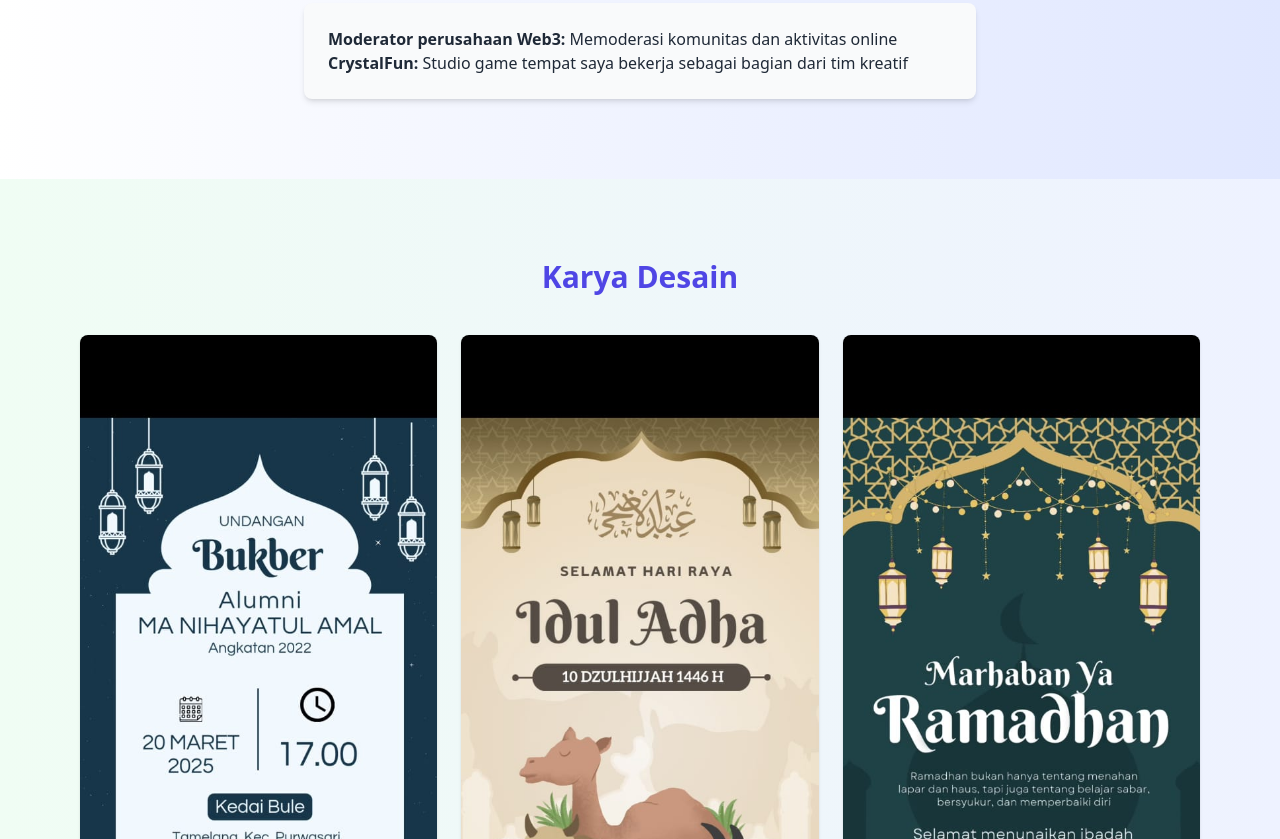
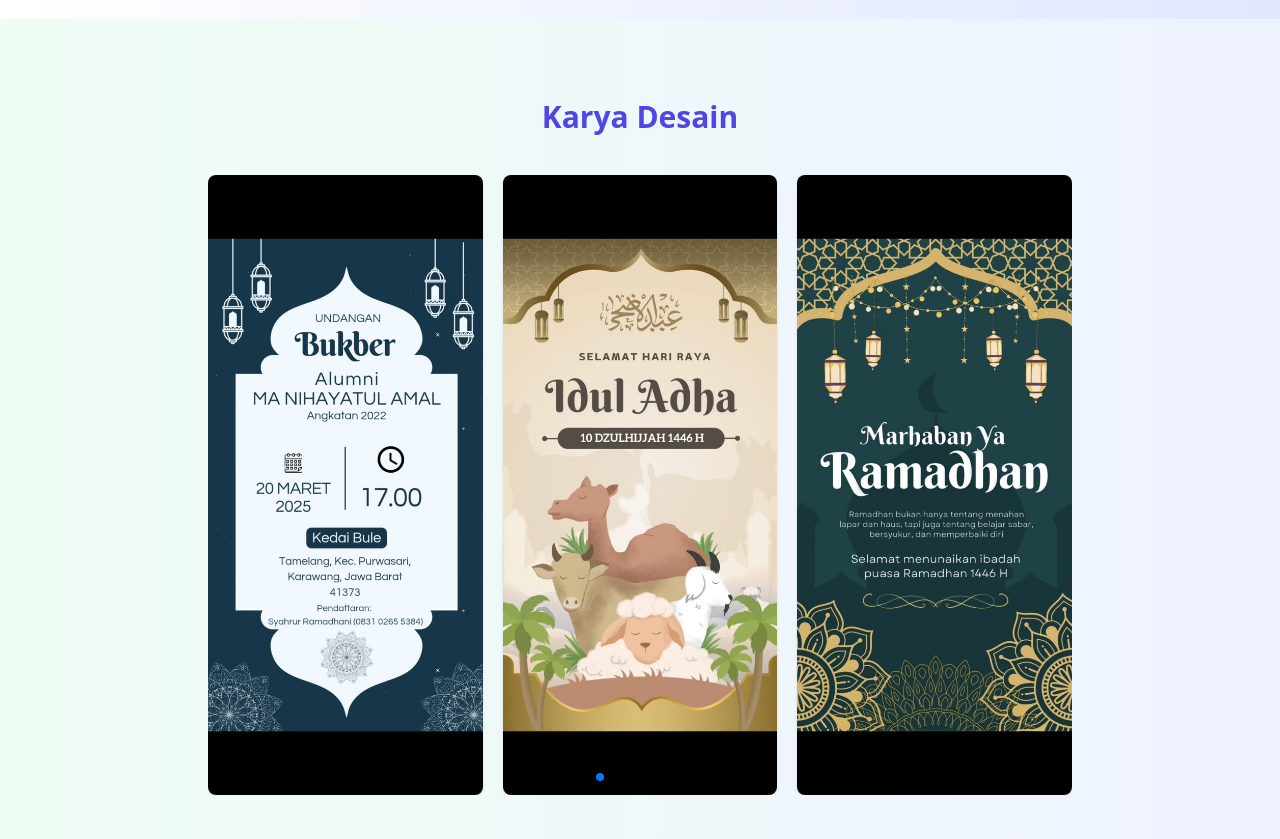
Before and after one commit to Rulzboys/portofolio, a plain HTML site: page index.html in a window 1280 px wide. Shown: the part 1901-2740 px from the top of the page. Drawn offline with nearby package versions, Linux system fonts and the light colour scheme.

```diff
--- a/index.html
+++ b/index.html
@@ -6,6 +6,7 @@
   <title>Portofolio Syahrur Ramadhani</title>
   <script src="https://cdn.tailwindcss.com"></script>
   <link href="https://unpkg.com/aos@2.3.4/dist/aos.css" rel="stylesheet" />
+  <link rel="stylesheet" href="https://cdn.jsdelivr.net/npm/swiper@10/swiper-bundle.min.css" />
   <style>
     html { scroll-behavior: smooth; }
     body {
@@ -30,7 +31,6 @@
         <a href="#contact" class="hover:text-indigo-600">Contact Us</a>
       </nav>
     </div>
-    <!-- Mobile Menu -->
     <div id="mobile-menu" class="md:hidden hidden px-4 pb-4 space-y-2">
       <a href="#home" class="block text-sm">Home</a>
       <a href="#about" class="block text-sm">About</a>
@@ -66,10 +66,7 @@
     </div>
   </section>
 
-
-  <!-- Skill -->
-  <section id="skills" class="py-20 bg-gradient-to-r from-indigo-50 to-green-50" data-aos="fade-up">
-    <!-- Skill -->
+  <!-- Skills -->
   <section id="skills" class="py-20 bg-gradient-to-r from-indigo-100 via-white to-indigo-100">
     <div class="max-w-6xl mx-auto px-4 text-center" data-aos="fade-up">
       <h3 class="text-3xl font-semibold text-indigo-600 mb-10">Keahlian Desain</h3>
@@ -90,9 +87,6 @@
     </div>
   </section>
 
-    </div>
-  </section>
-
   <!-- Experience -->
   <section class="py-20 bg-gradient-to-r from-white to-indigo-100" id="experience" data-aos="fade-up">
     <div class="max-w-6xl mx-auto px-4 text-center">
@@ -104,20 +98,39 @@
     </div>
   </section>
 
-  <!-- Design Showcase -->
-  <section id="design" class="py-20 bg-gradient-to-r from-green-50 to-indigo-50" data-aos="fade-up">
-    <div class="max-w-6xl mx-auto px-4 text-center">
+  <!-- Design Carousel -->
+  <section id="design" class="py-20 bg-gradient-to-r from-green-50 to-indigo-50">
+    <div class="max-w-4xl mx-auto px-4 text-center">
       <h3 class="text-3xl font-semibold text-indigo-600 mb-10">Karya Desain</h3>
-      <div class="grid grid-cols-1 md:grid-cols-3 gap-6">
-        <img src="design1.jpg" alt="Design 1" class="rounded-lg shadow">
-        <img src="design2.jpg" alt="Design 2" class="rounded-lg shadow">
-        <img src="design3.jpg" alt="Design 3" class="rounded-lg shadow">
+
+      <div class="swiper mySwiper">
+        <div class="swiper-wrapper">
+          <div class="swiper-slide">
+            <img src="design1.jpg" alt="Design 1" class="rounded-lg shadow mx-auto" />
+          </div>
+          <div class="swiper-slide">
+            <img src="design2.jpg" alt="Design 2" class="rounded-lg shadow mx-auto" />
+          </div>
+          <div class="swiper-slide">
+            <img src="design3.jpg" alt="Design 3" class="rounded-lg shadow mx-auto" />
+          </div>
+          <div class="swiper-slide">
+            <img src="design4.jpg" alt="Design 4" class="rounded-lg shadow mx-auto" />
+          </div>
+          <div class="swiper-slide">
+            <img src="design5.jpg" alt="Design 5" class="rounded-lg shadow mx-auto" />
+          </div>
+          <div class="swiper-slide">
+            <img src="design6.jpg" alt="Design 6" class="rounded-lg shadow mx-auto" />
+          </div>
+        </div>
+        <div class="swiper-pagination mt-6"></div>
       </div>
     </div>
   </section>
 
-  <!-- Contact -->
-  <div class="flex justify-center">
+  <!-- Contact Form -->
+  <div class="flex justify-center" id="contact">
     <form onsubmit="sendMessage(event)" class="space-y-6 w-full max-w-lg p-6 border border-gray-300 rounded-lg shadow-lg bg-white">
       <input type="text" id="nama" placeholder="Nama Anda" class="w-full p-3 border border-gray-300 rounded" required />
       <input type="email" id="email" placeholder="Email Anda" class="w-full p-3 border border-gray-300 rounded" required />
@@ -126,13 +139,21 @@
     </form>
   </div>
 
-
   <!-- Footer -->
   <footer class="bg-white py-6 text-center text-sm text-gray-500">
     © 2025 Syahrur Ramadhani. All rights reserved.
   </footer>
 
-  <!-- Script Hamburger -->
+  <!-- Script Swiper JS -->
+  <script src="https://cdn.jsdelivr.net/npm/swiper@10/swiper-bundle.min.js"></script>
+
+  <!-- Script AOS -->
+  <script src="https://unpkg.com/aos@2.3.4/dist/aos.js"></script>
+  <script>
+    AOS.init({ duration: 1000, once: true });
+  </script>
+
+  <!-- Script Custom -->
   <script>
     const toggleBtn = document.getElementById('menu-toggle');
     const nav = document.getElementById('mobile-menu');
@@ -145,21 +166,26 @@
       const nama = document.getElementById("nama").value;
       const email = document.getElementById("email").value;
       const pesan = document.getElementById("pesan").value;
-
-    const nomorWa = "6283102655384"; // Ganti dengan nomor WhatsApp tujuan (gunakan format internasional tanpa +)
+      const nomorWa = "6283102655384";
       const teksPesan = `Halo, saya ${nama} (%0AEmail: ${email}) ingin menghubungi Anda.%0A%0APesan:%0A${encodeURIComponent(pesan)}`;
-
       const waLink = `https://wa.me/${nomorWa}?text=${teksPesan}`;
       window.open(waLink, "_blank");
     }
-  </script>
 
-  <!-- AOS JS -->
-  <script src="https://unpkg.com/aos@2.3.4/dist/aos.js"></script>
-  <script>
-    AOS.init({
-      duration: 1000,
-      once: true
+    window.addEventListener("load", function () {
+      const swiper = new Swiper(".mySwiper", {
+        slidesPerView: 1,
+        spaceBetween: 20,
+        loop: true,
+        pagination: {
+          el: ".swiper-pagination",
+          clickable: true,
+        },
+        breakpoints: {
+          768: { slidesPerView: 2 },
+          1024: { slidesPerView: 3 },
+        },
+      });
     });
   </script>
 
```
Also changed, not shown: deisign5.jpg (added), design4.jpg (added), design6.jpg (added). Lines whose indentation alone changed are shown as unchanged.
